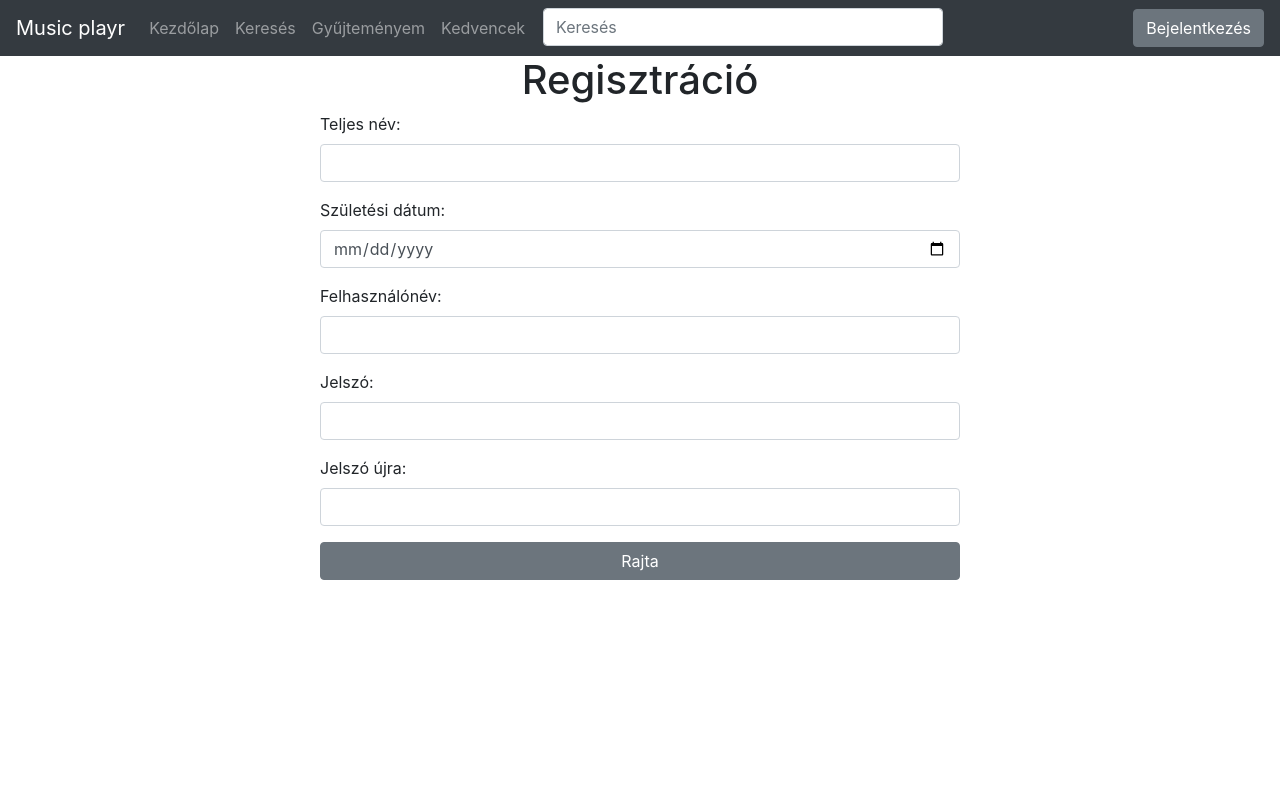
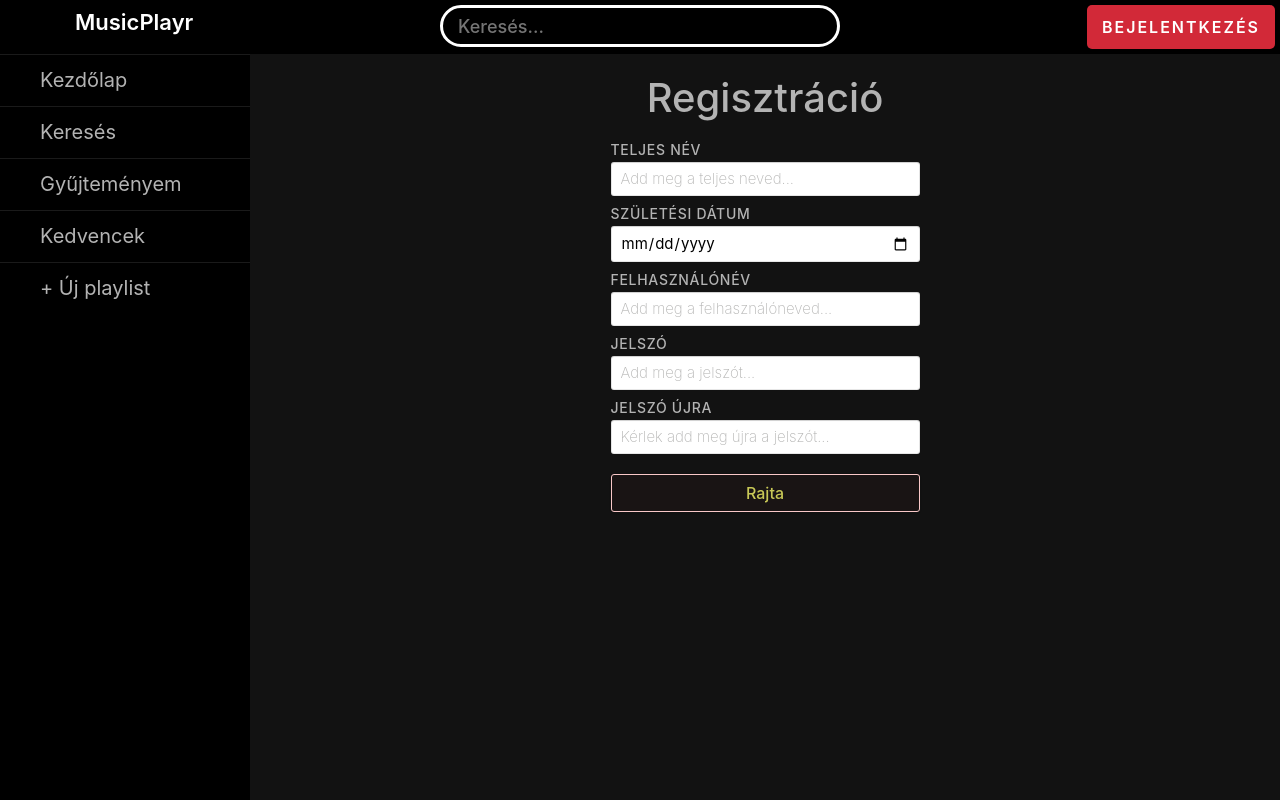
Before and after one commit to dgurzo/music-playr, a React (Create React App) app in the folder music-playr/: page /registration in a window 1280 px wide. Built offline with nearby package versions, Linux system fonts and the light colour scheme.

Commit message:
new sidebar and navbar, styled-components instead of reactstrap

```diff
--- a/music-playr/package.json
+++ b/music-playr/package.json
@@ -10,7 +10,6 @@
     "@types/node": "^12.20.6",
     "@types/react": "^17.0.3",
     "@types/react-dom": "^17.0.2",
-    "@types/styled-components": "^5.1.9",
     "react": "^17.0.1",
     "react-dom": "^17.0.1",
     "react-router-dom": "^5.2.0",
@@ -48,6 +47,7 @@
     "@types/bootstrap": "^5.0.8",
     "@types/react-bootstrap": "^0.32.25",
     "@types/react-router-dom": "^5.1.7",
+    "@types/styled-components": "^5.1.9",
     "bootstrap": "^4.6.0",
     "react-bootstrap": "^1.5.2"
   }
--- a/music-playr/src/App.tsx
+++ b/music-playr/src/App.tsx
@@ -1,11 +1,13 @@
 import React from 'react';
 import Content from './Content';
-import Navigationbar from './Navbar';
+import { Navigationbar } from './Navbar';
+import { Sidebar } from './Sidebar';
 
 function App() {
   return (
     <div>
         <Navigationbar />
+        <Sidebar />
         <Content />
     </div>
   );
--- a/music-playr/src/Content.tsx
+++ b/music-playr/src/Content.tsx
@@ -1,14 +1,19 @@
 import React from 'react';
 import { BrowserRouter, Switch, Route } from 'react-router-dom';
 import Home from './Home';
-import Login from './Login';
-import Registration from './Registration';
+import { Login }  from './Login';
+import { Registration } from './Registration';
 import Search from './Search';
 import Artist from './Artist';
 import Album from './Album';
+import styled from 'styled-components';
+
+const Margin = styled("main")`
+    margin-left: 250px;
+`;
 
 const Main = () => (
-    <main>
+    <Margin>
         <BrowserRouter>
             <Switch>
                 <Route exact path='/' component={Home} />
@@ -19,7 +24,7 @@ const Main = () => (
                 <Route exact path='/album' component={Album} />
             </Switch>
         </BrowserRouter>
-    </main>
+    </Margin>
 )
 
 export default Main;
--- a/music-playr/src/Home.tsx
+++ b/music-playr/src/Home.tsx
@@ -1,7 +1,6 @@
 import React from 'react';
 import { Container, Row, Col } from 'reactstrap';
 import { ListGroup, ListGroupItem } from 'reactstrap';
-import Navigationbar from './Navbar';
 
 const style = {
     margin: '20px auto'
@@ -11,7 +10,7 @@ function Home() {
     return (
         <div style={style}>
             <h1 style={{textAlign: 'center'}}>Regisztrálj ingyen most!</h1>
-            <h3 style={{textAlign: 'center'}}>És férj hozzé zenék ezreihez!</h3>
+            <h3 style={{textAlign: 'center'}}>És férj hozzá zenék ezreihez!</h3>
         </div>
     )
 }
--- a/music-playr/src/Login.tsx
+++ b/music-playr/src/Login.tsx
@@ -1,33 +1,71 @@
-import React from 'react';
-import { Button, Form, FormGroup, Label, Input, FormText } from 'reactstrap';
+import * as React from "react";
+import { Input } from "./ui/Input";
+import { LoginButton } from "./ui/LoginButton";
+import styled from 'styled-components';
 
-const style = {
-    width: '50%',
-    margin: 'auto'
+const TitleStyle = styled("h1")`
+    text-align: center;
+    margin-top: 20px;
+    margin-bottom: 20px;
+`;
+
+interface State {
+  username: string;
+  password: string;
 }
 
-const buttonStyle = {
-    width: '100%'
+interface Props {
+  onSubmit: (data: State) => void;
+  buttonText: string;
 }
 
-function Login() {
+export class Login extends React.PureComponent<Props, State> {
+  state = {
+    username: "",
+    password: ""
+  };
+
+  handleChange = (e: any) => {
+    const { name, value } = e.target;
+    this.setState({
+      [name]: value
+    } as any);
+  };
+
+  render() {
+    const { username, password } = this.state;
+
     return (
-        <div style={style}>
-            <h1 style={{textAlign: 'center'}}>Bejelentkezés</h1>
-            <Form>
-                <FormGroup>
-                    <Label for="username">Felhasználónév: </Label>
-                    <Input type="text" name="username" id="username" />
-                </FormGroup>
-                <FormGroup>
-                    <Label for="password">Jelszó: </Label>
-                    <Input type="password" name="password" id="password" />
-                </FormGroup>
-                <Button style= {buttonStyle}>Rajta</Button>
-                <a href="#" style={{fontSize: '20px'}}>Regisztráció</a>
-            </Form>
+      <div
+        style={{
+          width: "30%",
+          margin: "auto"
+        }}
+      >
+        <div>
+            <TitleStyle>Bejelentkezés</TitleStyle>
+            <Input
+                label="Felhasználónév"
+                type="text"
+                name="username"
+                placeholder="Add meg a felhasználóneved..."
+                value={username}
+                onChange={this.handleChange}
+            />
+            <Input
+                label="Jelszó"
+                type="password"
+                name="password"
+                placeholder="Add meg a jelszavad..."
+                value={password}
+                onChange={this.handleChange}
+            />
+            <LoginButton onClick={() => this.props.onSubmit(this.state)}>
+                Rajta
+            </LoginButton>
+            <a href="/registration">Regisztráció</a>
         </div>
-    )
+      </div>
+    );
+  }
 }
-
-export default Login;
--- a/music-playr/src/Navbar.tsx
+++ b/music-playr/src/Navbar.tsx
@@ -1,49 +1,93 @@
 import React, { useState } from 'react';
-import {
-    Collapse,
-    Navbar,
-    NavbarToggler,
-    NavbarBrand,
-    Nav,
-    NavItem,
-    NavLink,
-    Button,
-    Input
-  } from 'reactstrap';
+import styled from 'styled-components';
 
-const searchStyle = {
-    width: '400px',
-    'margin-left': '10px'
+const Navbar = styled("header")`
+    box-sizing: border-box;
+    margin: 0;
+    padding: 0;
+    background-color: black;
+    font-weight: 600;
+    font-size: 16px;
+    display: flex;
+    justify-content: space-between;
+    padding: 5px 5px;
+`;
+
+const NavbarLink = styled("a")`
+    text-decoration: none;
+    color: #b3b3b3;
+`;
+
+/*const NavbarList = styled("ul")`
+    list-style: none;
+`;
+
+const NavbarListItem = styled("li")`
+    display: inline-block;
+    padding: 0 15px;
+    text-transformation: uppercase;
+`;*/
+
+const Button = styled("a")`
+    cursor: pointer;
+    color: #fff;
+    font-size: 16px;
+    letter-spacing: 2px;
+    text-transform: uppercase;
+    padding: 10px 15px;
+    border-radius: 5px;
+    background: #d22938;
+`;
+
+const Header = styled("a")`
+    font-size: 22px;
+    color: white;
+    line-height: 35px;
+    user-select: none;
+    margin-left: 70px;
+`;
+
+const Searchbox = styled("div")`
+    position: relative;
+    width: 400px;
+    height: 42px;
+    border: 3px solid white;
+    padding: 0px 10px;
+    border-radius: 50px;
+`;
+
+const SearchboxInput = styled("input")`
+    width: 100%;
+    height: 100%;
+    vertical-align: center;
+    padding: 0px 5px;
+    border: none;
+    border-radius: 50px;
+    font-size: 18px;
+    background-color: black;
+    color: white;
+    font-weight: 500;
+    &:focus {
+        outline: none;
+    }
+`;
+
+export class Navigationbar extends React.PureComponent {
+    render() {
+        return (
+            <Navbar>
+                <Header href="/">MusicPlayr</Header>
+                <Searchbox>
+                    <SearchboxInput type="text" placeholder="Keresés..."></SearchboxInput>
+                </Searchbox>
+                <Button href="/login">Bejelentkezés</Button>
+            </Navbar>
+        )
+    }
 }
 
-function Navigationbar() {
-    return (
-        <Navbar color="dark" dark expand="md">
-            <NavbarBrand href="/">Music playr</NavbarBrand>
-            <NavbarToggler />
-            <Collapse navbar>
-                <Nav className="mr-auto" navbar>
-                    <NavItem>
-                        <NavLink href="#">Kezdőlap</NavLink>
-                    </NavItem>
-                    <NavItem>
-                        <NavLink href="#">Keresés</NavLink>
-                    </NavItem>
-                    <NavItem>
-                        <NavLink href="#">Gyűjteményem</NavLink>
-                    </NavItem>
-                    <NavItem>
-                        <NavLink href="#">Kedvencek</NavLink>
-                    </NavItem>
-                    <NavItem>
-                        <Input style={searchStyle} type="text" placeholder="Keresés" />
-                    </NavItem>
-                </Nav>
-
-                <Button>Bejelentkezés</Button>
-            </Collapse>
-        </Navbar>
-    )
-}
-
-export default Navigationbar;
+/*<NavbarList>
+                        <NavbarListItem><NavbarLink href="#"> asdasd</NavbarLink></NavbarListItem>
+                        <NavbarListItem><NavbarLink href="#"> asdasd</NavbarLink></NavbarListItem>
+                        <NavbarListItem><NavbarLink href="#"> asdasd</NavbarLink></NavbarListItem>
+                    </NavbarList>*/
--- a/music-playr/src/Registration.tsx
+++ b/music-playr/src/Registration.tsx
@@ -1,44 +1,96 @@
 import React from 'react';
-import { Button, Form, FormGroup, Label, Input, FormText } from 'reactstrap';
+import { Input } from "./ui/Input";
+import { LoginButton } from "./ui/LoginButton";
+import styled from 'styled-components';
 
-const style = {
-    width: '50%',
-    margin: 'auto'
+const TitleStyle = styled("h1")`
+    text-align: center;
+    margin-top: 20px;
+    margin-bottom: 20px;
+`;
+
+interface State {
+    fullname: string;
+    birthday: string;
+    username: string;
+    password: string;
+    pwdagain: string;
 }
 
-const buttonStyle = {
-    width: '100%'
+interface Props {
+    onSubmit: (data: State) => void;
+    buttonText: string;
 }
 
-function Registration() {
-    return (
-        <div style={style}>
-            <h1 style={{textAlign: 'center'}}>Regisztráció</h1>
-            <Form>
-                <FormGroup>
-                    <Label for="fullname">Teljes név: </Label>
-                    <Input type="text" name="fullname" id="fullname" />
-                </FormGroup>
-                <FormGroup>
-                    <Label for="birth">Születési dátum: </Label>
-                    <Input type="date" name="birth" id="birth" />
-                </FormGroup>
-                <FormGroup>
-                    <Label for="username">Felhasználónév: </Label>
-                    <Input type="text" name="username" id="username" />
-                </FormGroup>
-                <FormGroup>
-                    <Label for="password">Jelszó: </Label>
-                    <Input type="password" name="password" id="password" />
-                </FormGroup>
-                <FormGroup>
-                    <Label for="passwordagain">Jelszó újra: </Label>
-                    <Input type="password" name="passwordagain" id="passwordagain" />
-                </FormGroup>
-                <Button style={buttonStyle}>Rajta</Button>
-            </Form>
-        </div>
-    )
+export class Registration extends React.PureComponent<Props, State> {
+    state = {
+        fullname: "",
+        birthday: "",
+        username: "",
+        password: "",
+        pwdagain: ""
+      };
+
+      handleChange = (e: any) => {
+        const { name, value } = e.target;
+        this.setState({
+          [name]: value
+        } as any);
+      };
+
+    render() {
+        const { fullname, birthday, username, password, pwdagain } = this.state;
+
+        return (
+            <div
+                style={{
+                    width: "30%",
+                    margin: "auto"
+                }}
+            >
+                <TitleStyle>Regisztráció</TitleStyle>
+                <Input
+                    label="Teljes név"
+                    type="text"
+                    name="fullname"
+                    placeholder="Add meg a teljes neved..."
+                    value={fullname}
+                    onChange={this.handleChange}
+                />
+                <Input
+                    label="Születési dátum"
+                    type="date"
+                    name="birthday"
+                    placeholder="Add meg a születési dátumod..."
+                    value={birthday}
+                    onChange={this.handleChange}
+                />
+                <Input
+                    label="Felhasználónév"
+                    type="text"
+                    name="username"
+                    placeholder="Add meg a felhasználóneved..."
+                    value={username}
+                    onChange={this.handleChange}
+                />
+                <Input
+                    label="Jelszó"
+                    type="password"
+                    name="password"
+                    placeholder="Add meg a jelszót..."
+                    value={password}
+                    onChange={this.handleChange}
+                />
+                <Input
+                    label="Jelszó újra"
+                    type="password"
+                    name="pwdagain"
+                    placeholder="Kérlek add meg újra a jelszót..."
+                    value={pwdagain}
+                    onChange={this.handleChange}
+                />
+                <LoginButton>Rajta</LoginButton>
+            </div>
+        );
+    }
 }
-
-export default Registration;
--- /dev/null
+++ b/music-playr/src/Sidebar.tsx
@@ -0,0 +1,62 @@
+import * as React from "react";
+import styled from 'styled-components';
+
+const SidebarStyle = styled("div")`
+    position: fixed;
+    left: 0;
+    width: 250px;
+    height: 100%;
+    background: #000;
+`;
+
+const SidebarHeader = styled("header")`
+    font-size: 22px;
+    color: white;
+    text-align: center;
+    line-height: 70px;
+    user-select: none;
+`;
+
+const SidebarList = styled("ul")`
+    margin: 0;
+    padding: 0;
+    list-style: none;
+    text-decoration: none;
+`;
+
+const SidebarListLink = styled("a")`
+    display: block;
+    height: 100%;
+    width: 100%;
+    line-height: 50px;
+    font-size: 20px;
+    padding-left: 40px;
+    box-sizing: border-box;
+    border-top: 1px solid rgba(255, 255, 255, .1);
+    border-bottom: 1px solid black;
+    transition: .4s;
+    color: #b3b3b3;
+
+    &:hover {
+        padding-left: 50px;
+    }
+`;
+
+export class Sidebar extends React.PureComponent {
+    render() {
+        return (
+            <SidebarStyle>
+
+                <SidebarList>
+                    <li><SidebarListLink href="#" style={{textDecoration: 'none'}}>Kezdőlap</SidebarListLink></li>
+                    <li><SidebarListLink href="#" style={{textDecoration: 'none'}}>Keresés</SidebarListLink></li>
+                    <li><SidebarListLink href="#" style={{textDecoration: 'none'}}>Gyűjteményem</SidebarListLink></li>
+                    <li><SidebarListLink href="#" style={{textDecoration: 'none'}}>Kedvencek</SidebarListLink></li>
+                    <li><SidebarListLink href="#" style={{textDecoration: 'none'}}>+ Új playlist</SidebarListLink></li>
+                </SidebarList>
+            </SidebarStyle>
+        )
+    }
+}
+
+//<SidebarHeader>MusicPlayr</SidebarHeader>
--- a/music-playr/src/index.tsx
+++ b/music-playr/src/index.tsx
@@ -1,11 +1,36 @@
 import React from 'react';
 import ReactDOM from 'react-dom';
 import App from './App';
-import reportWebVitals from './reportWebVitals';
+//import reportWebVitals from './reportWebVitals';
 import 'bootstrap/dist/css/bootstrap.min.css';
+import { createGlobalStyle } from 'styled-components';
+
+const GlobalStyle = createGlobalStyle`
+  body {
+    min-width: 768px;
+    min-height: 600px;
+    display: -webkit-box;
+    display: -ms-flexbox;
+    display: flex;
+    overscroll-behavior-y: none;
+    overflow: hidden;
+    position: fixed;
+    width: 100%;
+    height: 100%;
+    -webkit-font-smoothing: antialiased;
+    -moz-osx-font-smoothing: grayscale;
+    -webkit-box-orient: vertical;
+    -webkit-box-direction: normal;
+    -ms-flex-direction: column;
+    flex-direction: column;
+    color: #b3b3b3;
+    background-color: #121212;
+  }
+`
 
 ReactDOM.render(
   <React.StrictMode>
+    <GlobalStyle />
     <App />
   </React.StrictMode>,
   document.getElementById('root')
--- /dev/null
+++ b/music-playr/src/ui/Input.tsx
@@ -0,0 +1,63 @@
+import * as React from "react";
+import styled from "styled-components";
+
+interface Props
+  extends React.DetailedHTMLProps<
+      React.InputHTMLAttributes<HTMLInputElement>,
+      HTMLInputElement
+    > {
+  label: string;
+}
+
+const Label = styled("div")`
+  font-size: 14px;
+  line-height: 16px;
+  text-transform: uppercase;
+  letter-spacing: 0.05em;
+  font-weight: 500;
+`;
+
+const InputContainer = styled("div")`
+  /*display: flex;
+  align-items: center;
+  width: 100%;*/
+  font-size: 15px;
+  line-height: 26px;
+  padding: 4px 10px;
+  border-radius: 3px;
+  box-shadow: rgba(15, 15, 15, 0.1) 0px 0px 0px 1px inset,
+    rgba(15, 15, 15, 0.1) 0px 1px 1px inset;
+  background: rgb(255, 255, 255);
+  cursor: text;
+  margin-top: 4px;
+  margin-bottom: 10px;
+`;
+
+const InputWithoutBorder = styled("input")`
+  font-size: inherit;
+  line-height: inherit;
+  border: none;
+  background: none;
+  width: 100%;
+  display: block;
+  resize: none;
+  padding: 0px;
+  &::placeholder {
+    color: #b6b6b5;
+    font-weight: 200;
+  }
+`;
+
+export class Input extends React.PureComponent<Props> {
+  render() {
+    const { label, ...inputProps } = this.props;
+    return (
+      <div>
+        <Label>{label}</Label>
+        <InputContainer>
+          <InputWithoutBorder {...inputProps as any} />
+        </InputContainer>
+      </div>
+    );
+  }
+}
--- /dev/null
+++ b/music-playr/src/ui/LoginButton.tsx
@@ -0,0 +1,23 @@
+import styled from 'styled-components';
+
+export const LoginButton = styled("button")`
+    align-items: center;
+    user-select: none;
+    display: inline-flex;
+    justify-content: center;
+    padding: 6px 16px;
+    flex-shrink: 0;
+    border-radius: 3px;
+    font-weight: 500;
+    background: rgba(235, 87, 87, 0.03);
+    color: rgb(200, 200, 87);
+    border: 1px solid rgb(249, 200, 200);
+    box-shadow: rgba(0, 0, 0, 0.1) 0px 1px 2px;
+    width: 100%;
+    margin-top: 10px;
+    margin-bottom: 12px;
+    cursor: pointer;
+    &:hover {
+        background-color: #f3edeb;
+    }
+`;
```
Also changed, not shown: 1 other file (tests, documents, lock files or other folders).
